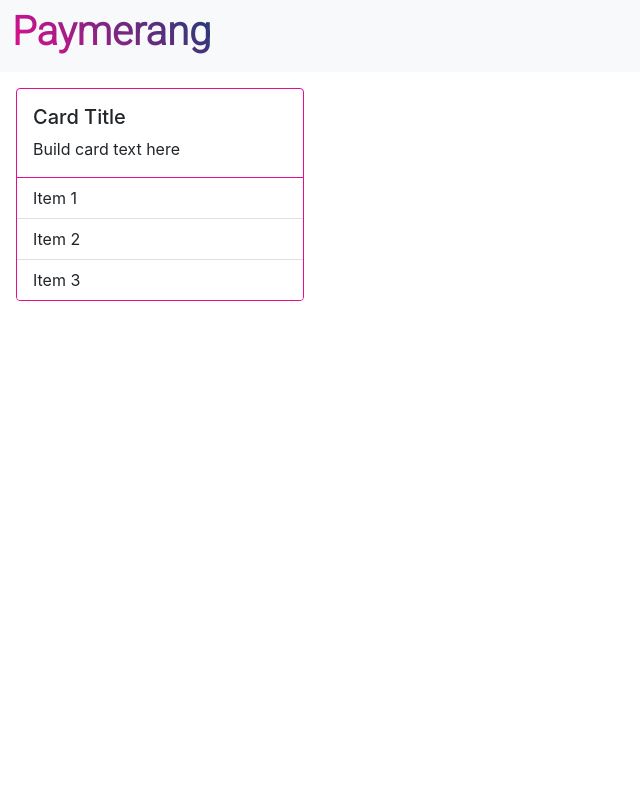
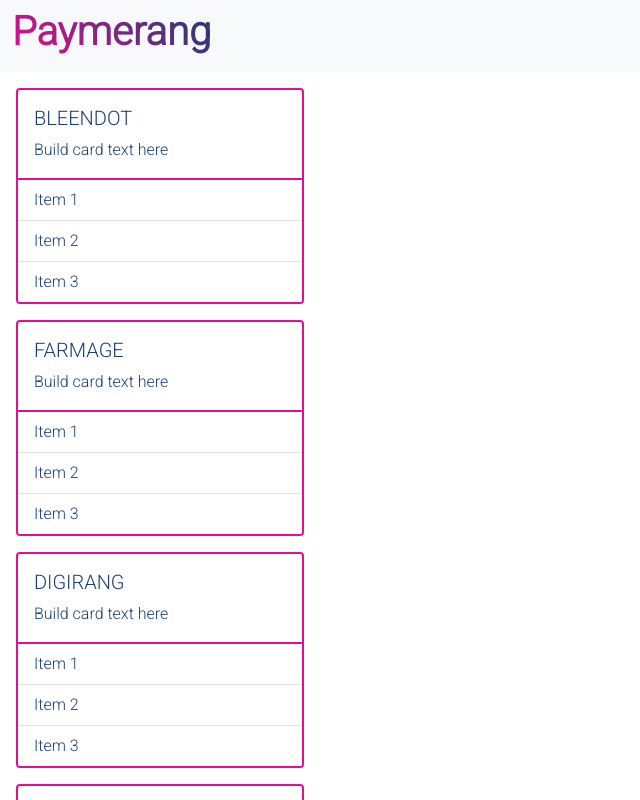
Before and after one commit to MikChanna/paymentPage, a React (Create React App) app: page / in a window 1280 px wide. Shown: the top 800 px of the page, without its empty margins (0-640 px from the left). Built offline with nearby package versions, Linux system fonts and the light colour scheme.

Commit message:
created state and passed props

```diff
--- a/src/App.css
+++ b/src/App.css
@@ -1,38 +1,4 @@
-.App {
-  text-align: center;
+* {
+  font-family: "Roboto", sans-serif;
+  color: #1c3e75;
 }
-
-.App-logo {
-  height: 40vmin;
-  pointer-events: none;
-}
-
-@media (prefers-reduced-motion: no-preference) {
-  .App-logo {
-    animation: App-logo-spin infinite 20s linear;
-  }
-}
-
-.App-header {
-  background-color: #282c34;
-  min-height: 100vh;
-  display: flex;
-  flex-direction: column;
-  align-items: center;
-  justify-content: center;
-  font-size: calc(10px + 2vmin);
-  color: white;
-}
-
-.App-link {
-  color: #61dafb;
-}
-
-@keyframes App-logo-spin {
-  from {
-    transform: rotate(0deg);
-  }
-  to {
-    transform: rotate(360deg);
-  }
-}
--- a/src/App.js
+++ b/src/App.js
@@ -1,15 +1,29 @@
-import React from "react";
+import React, { Component } from "react";
 import './App.css';
 import Header from "./components/header";
 import PayeeCard from "./components/payeeCard";
+import payeeInfo from "./payeeSample.json";
 
-function App() {
+class App extends Component {
+  state = {
+    payeeInfo
+  }
+
+  render() {
   return (
     <div>
       <Header/>
-      <PayeeCard/>
+      {this.state.payeeInfo.map(payee => (
+        <PayeeCard
+          payeeName={payee.Payee.Name}
+
+        />
+
+      ))}
+
     </div>
   );
 }
+}
 
 export default App;
--- a/src/components/payeeCard/index.js
+++ b/src/components/payeeCard/index.js
@@ -1,12 +1,13 @@
 import React from "react";
 import "./style.css"
 
-function PayeeCard(){
+function PayeeCard(props){
+
 
     return (
         <div className="card">
             <div className="card-body">
-                <h5 className="card-title"> Card Title </h5>
+                <h5 className="card-title"> {props.payeeName} </h5>
                 <p className = "card-text"> Build card text here</p>
             </div>
             <ul className="list-group list-group-flush">
--- a/src/components/payeeCard/style.css
+++ b/src/components/payeeCard/style.css
@@ -2,4 +2,5 @@
   margin: 1rem;
   width: 18rem;
   border-color: #e50d90;
+  border-width: 2px;
 }
```
